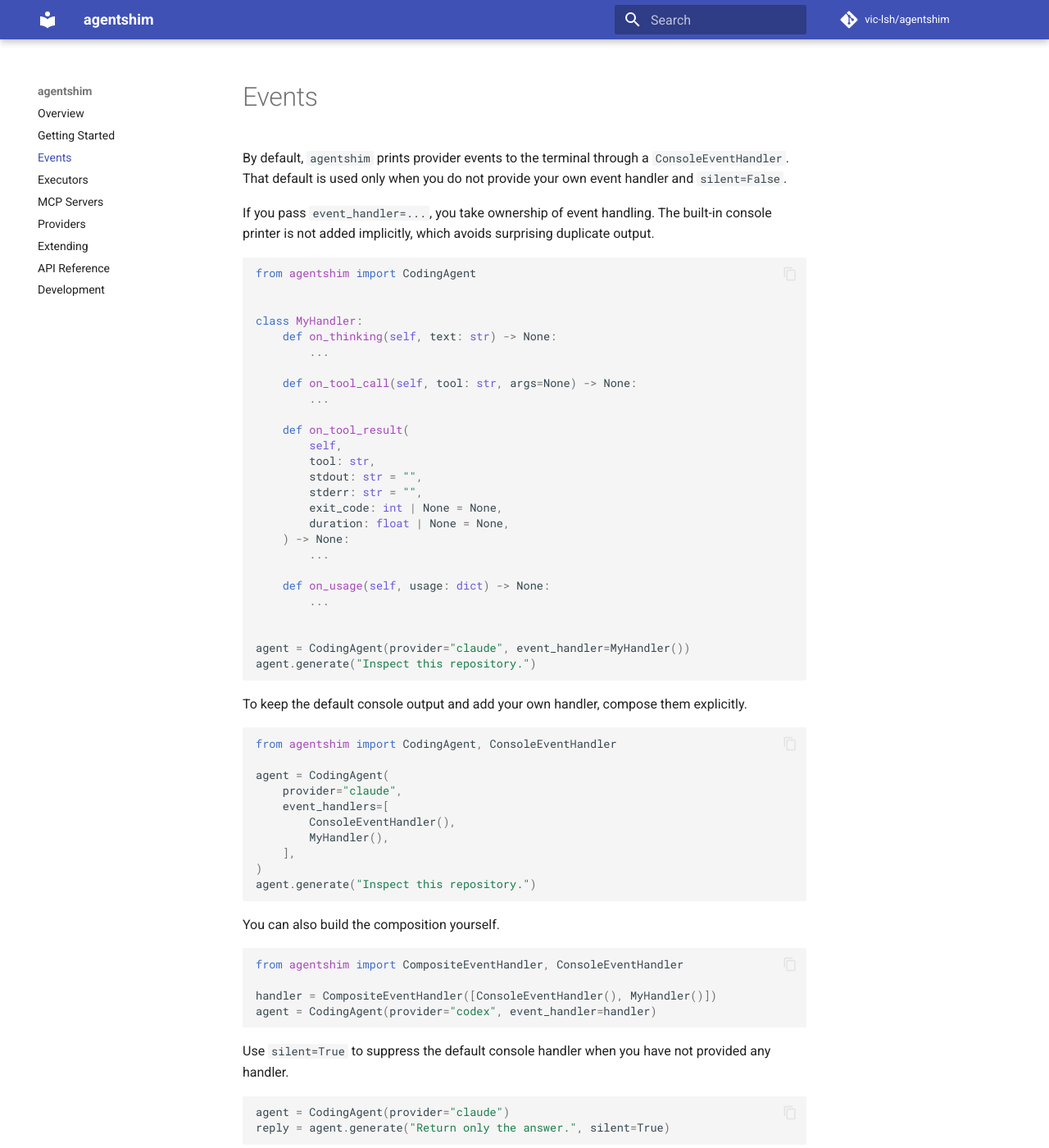
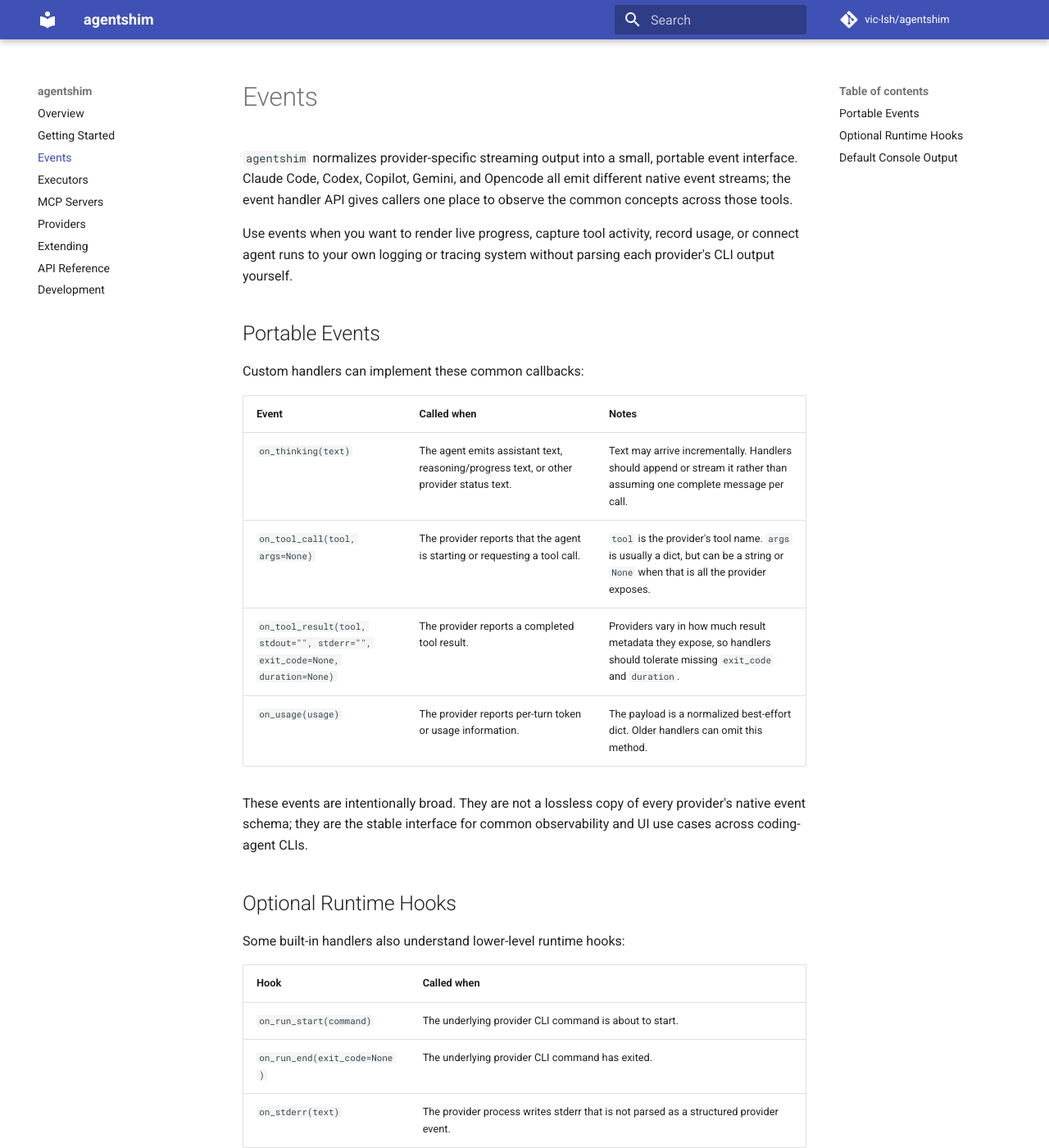
Before and after one commit to vic-lsh/agentshim, an MkDocs documentation site: the page built from docs/events.md, in a window 1280 px wide and 1400 px high. Shown: the whole window at 82% size. Built offline with MkDocs 1.6.1 and Material for MkDocs 9.7.7, drawn with Linux system fonts in a browser that asks for light colours; comment, search, counter and statistics services are not loaded; some of the changed text lies outside the part shown.

Commit message:
document portable event handler API

````diff
--- a/docs/events.md
+++ b/docs/events.md
@@ -1,4 +1,43 @@
 # Events
+
+`agentshim` normalizes provider-specific streaming output into a small,
+portable event interface. Claude Code, Codex, Copilot, Gemini, and Opencode all
+emit different native event streams; the event handler API gives callers one
+place to observe the common concepts across those tools.
+
+Use events when you want to render live progress, capture tool activity, record
+usage, or connect agent runs to your own logging or tracing system without
+parsing each provider's CLI output yourself.
+
+## Portable Events
+
+Custom handlers can implement these common callbacks:
+
+| Event | Called when | Notes |
+| --- | --- | --- |
+| `on_thinking(text)` | The agent emits assistant text, reasoning/progress text, or other provider status text. | Text may arrive incrementally. Handlers should append or stream it rather than assuming one complete message per call. |
+| `on_tool_call(tool, args=None)` | The provider reports that the agent is starting or requesting a tool call. | `tool` is the provider's tool name. `args` is usually a dict, but can be a string or `None` when that is all the provider exposes. |
+| `on_tool_result(tool, stdout="", stderr="", exit_code=None, duration=None)` | The provider reports a completed tool result. | Providers vary in how much result metadata they expose, so handlers should tolerate missing `exit_code` and `duration`. |
+| `on_usage(usage)` | The provider reports per-turn token or usage information. | The payload is a normalized best-effort dict. Older handlers can omit this method. |
+
+These events are intentionally broad. They are not a lossless copy of every
+provider's native event schema; they are the stable interface for common
+observability and UI use cases across coding-agent CLIs.
+
+## Optional Runtime Hooks
+
+Some built-in handlers also understand lower-level runtime hooks:
+
+| Hook | Called when |
+| --- | --- |
+| `on_run_start(command)` | The underlying provider CLI command is about to start. |
+| `on_run_end(exit_code=None)` | The underlying provider CLI command has exited. |
+| `on_stderr(text)` | The provider process writes stderr that is not parsed as a structured provider event. |
+
+These hooks are useful for terminal renderers and debugging. They are optional:
+custom handlers focused on portable agent events can ignore them.
+
+## Default Console Output
 
 By default, `agentshim` prints provider events to the terminal through a
 `ConsoleEventHandler`. That default is used only when you do not provide your
@@ -14,9 +53,40 @@
 
 class MyHandler:
     def on_thinking(self, text: str) -> None:
+        print(text, end="")
+
+    def on_tool_call(self, tool: str, args: dict | str | None = None) -> None:
+        print(f"tool started: {tool} {args or ''}")
+
+    def on_tool_result(
+        self,
+        tool: str,
+        stdout: str = "",
+        stderr: str = "",
+        exit_code: int | None = None,
+        duration: float | None = None,
+    ) -> None:
+        output = stdout or stderr
+        print(f"tool finished: {tool} exit={exit_code} {output}")
+
+    def on_usage(self, usage: dict) -> None:
+        print(f"usage: {usage}")
+
+
+agent = CodingAgent(provider="claude", event_handler=MyHandler())
+agent.generate("Inspect this repository.")
+```
+
+You can implement only the events your application needs when the provider path
+checks for optional callbacks. For maximum compatibility across providers and
+handler composition, define all four portable event methods.
+
+```python
+class MinimalHandler:
+    def on_thinking(self, text: str) -> None:
         ...
 
-    def on_tool_call(self, tool: str, args=None) -> None:
+    def on_tool_call(self, tool: str, args: dict | str | None = None) -> None:
         ...
 
     def on_tool_result(
@@ -31,10 +101,6 @@
 
     def on_usage(self, usage: dict) -> None:
         ...
-
-
-agent = CodingAgent(provider="claude", event_handler=MyHandler())
-agent.generate("Inspect this repository.")
 ```
 
 To keep the default console output and add your own handler, compose them
````
